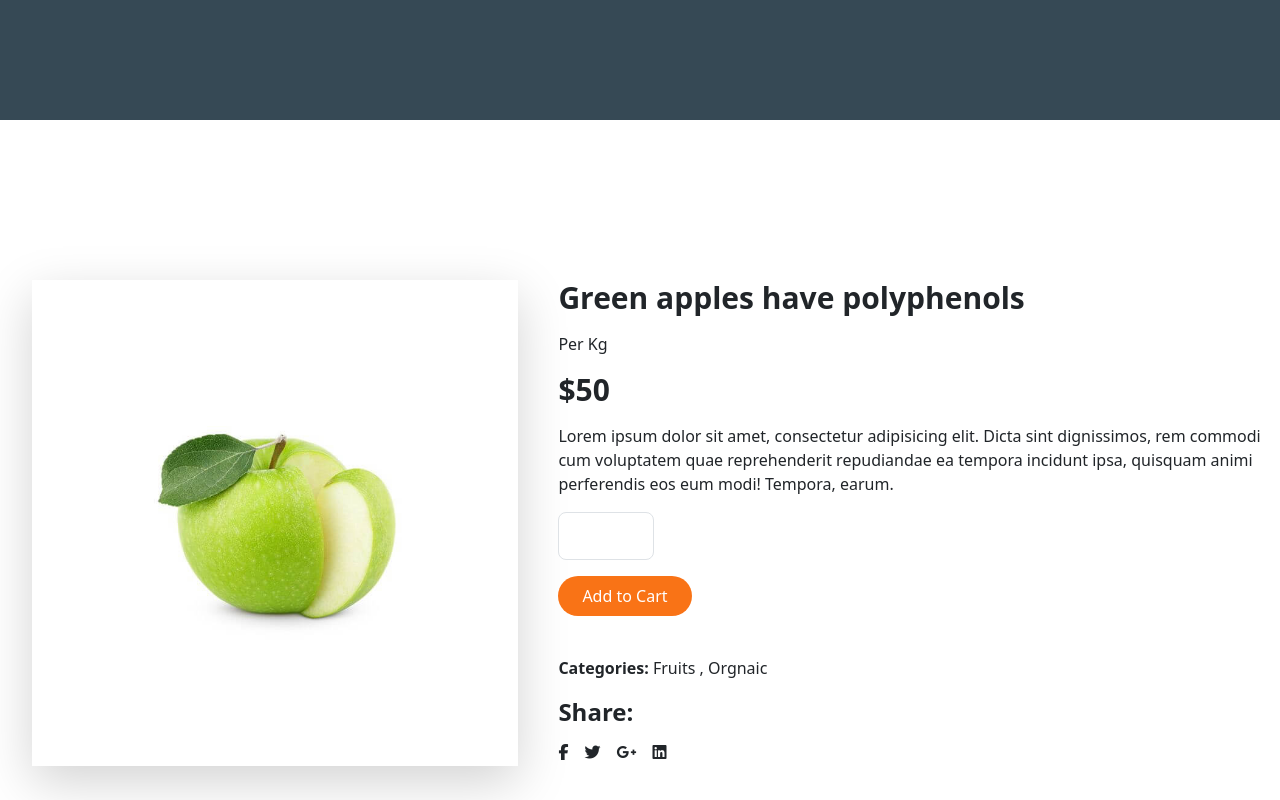
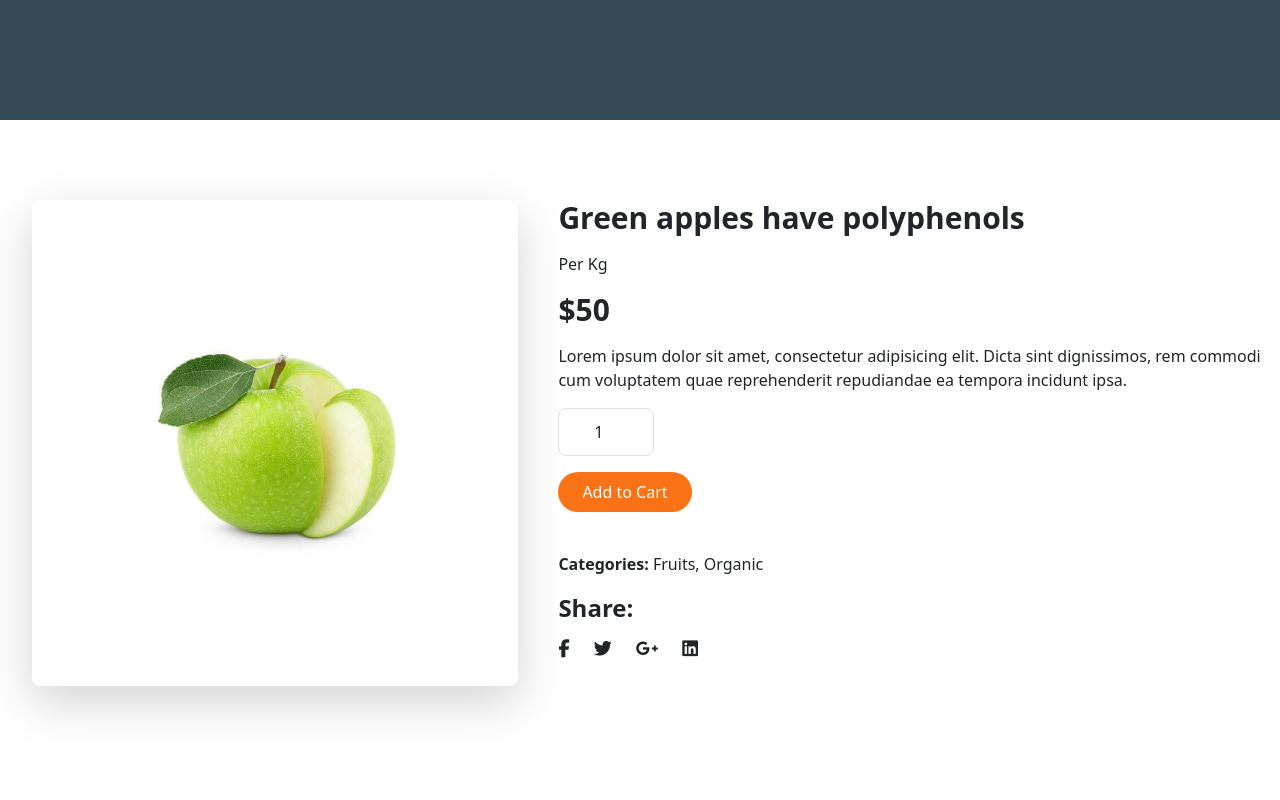
Before and after one commit to mabdullahw70-tech/my-project, a React (Vite) app: page /single-product in a window 1280 px wide. Shown: the part 520-1320 px from the top of the page. Built offline with nearby package versions, Linux system fonts and the light colour scheme.

Commit message:
corrected

```diff
--- a/src/components/PrdoctDetail.jsx
+++ b/src/components/PrdoctDetail.jsx
@@ -2,59 +2,87 @@ import Button from "./Button";
 import Container from "./Container";
 import Products from "./Products";
 
-export default function PrdoctDetail() {
-
+export default function ProductDetail() {
   const homeProducts = [
     { name: "Strawberry", price: 85, img: "src/assets/product-img-1.jpg" },
     { name: "Berry", price: 70, img: "src/assets/product-img-2.jpg" },
     { name: "Lemon", price: 35, img: "src/assets/product-img-3.jpg" },
   ];
+
   return (
-    <div>
+    <div className="overflow-x-hidden">
       <Container>
-        <div className="grid md:grid-cols-[40%_60%] gap-10 py-40">
+        <div className="grid md:grid-cols-[40%_60%] gap-10 py-20">
+
+          {/* LEFT SIDE IMAGE */}
           <div>
-            <div className="bg-slate-100 shadow-lg ">
-              <img src="src\assets\product-img-5.jpg" alt="Product image" />
+            <div className="bg-slate-100 shadow-lg rounded-lg overflow-hidden">
+              <img
+                src="src/assets/product-img-5.jpg"
+                alt="Product"
+                className="w-full h-auto object-cover"
+              />
             </div>
           </div>
+
+          {/* RIGHT SIDE CONTENT */}
           <div>
             <div className="space-y-4">
               <h1 className="text-3xl font-semibold">
                 Green apples have polyphenols
               </h1>
+
               <p>Per Kg</p>
+
               <h2 className="text-3xl font-bold">$50</h2>
+
               <p>
                 Lorem ipsum dolor sit amet, consectetur adipisicing elit. Dicta
                 sint dignissimos, rem commodi cum voluptatem quae reprehenderit
-                repudiandae ea tempora incidunt ipsa, quisquam animi perferendis
-                eos eum modi! Tempora, earum.
+                repudiandae ea tempora incidunt ipsa.
               </p>
+
+              {/* QUANTITY */}
               <input
                 type="number"
                 min={1}
-                className="border w-24 h-12 text-center rounded-lg"
+                defaultValue={1}
+                className="border w-24 h-12 text-center rounded-lg outline-none"
               />
+
+              {/* BUTTON */}
               <div>
                 <Button>Add to Cart</Button>
               </div>
+
+              {/* CATEGORY */}
               <p>
-                <span className="font-bold">Categories:</span> Fruits , Orgnaic
+                <span className="font-bold">Categories:</span> Fruits, Organic
               </p>
+
+              {/* SHARE */}
               <h2 className="font-bold text-2xl">Share:</h2>
-              <div className="flex gap-3">
-                <i class="fa-brands fa-facebook-f hover:text-orange-400 transition"></i>
-                <i class="fa-brands fa-twitter hover:text-orange-400 transition"></i>
-                <i class="fa-brands fa-google-plus-g hover:text-orange-400 transition"></i>
-                <i class="fa-brands fa-linkedin hover:text-orange-400 transition"></i>
+              <div className="flex gap-4 text-lg">
+                <i className="fa-brands fa-facebook-f hover:text-orange-400 transition"></i>
+                <i className="fa-brands fa-twitter hover:text-orange-400 transition"></i>
+                <i className="fa-brands fa-google-plus-g hover:text-orange-400 transition"></i>
+                <i className="fa-brands fa-linkedin hover:text-orange-400 transition"></i>
               </div>
             </div>
           </div>
+
         </div>
+      </Container>
 
-      </Container>
-      <Products products={homeProducts} productHeading=<><span className="text-orange-500">Related</span> Product</>/>
+      {/* RELATED PRODUCTS */}
+      <Products
+        products={homeProducts}
+        productHeading={
+          <>
+            <span className="text-orange-500">Related</span> Product
+          </>
+        }
+      />
     </div>
   );
 }
```
